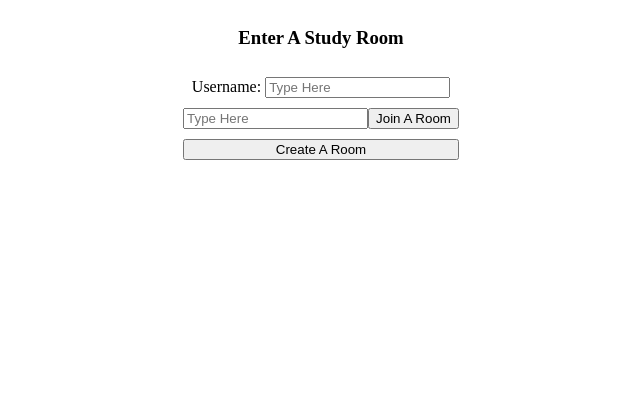
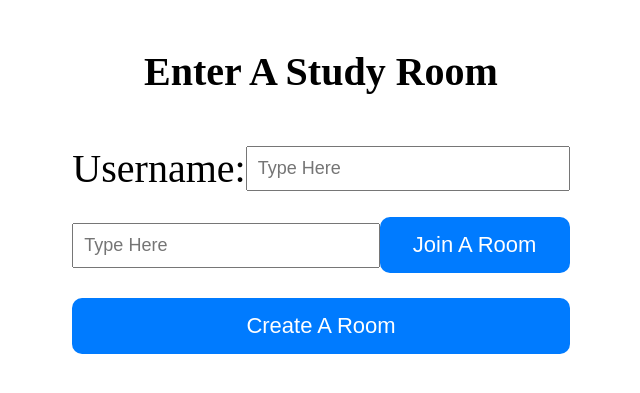
Before and after one commit to alanw10/StudyRooms, a Flask app: page / in a window 1280 px wide. Shown: the top 393 px of the page, without its empty margins (319-959 px from the left). Run offline with Flask 3, Linux system fonts and the light colour scheme; some libraries are stand-ins or nearby versions.

Commit message:
new things
layout for front page

```diff
--- a/static/css/style.css
+++ b/static/css/style.css
@@ -2,6 +2,7 @@
     display: flex;
     align-items: center;
     justify-content: center;
+
 }
 
 
@@ -11,14 +12,66 @@
     align-items: center;
     justify-content: center;
     gap: 10px;
+
+
+
+
 }
+.study{
+    font-size:40px;
+}
+
+/* Centered input fields */
+.input-container {
+    display: flex;
+    justify-content: center;
+    align-items: center;
+    margin-bottom: 15px; /* Add some margin for spacing */
+}
+
+.center-input {
+    width: 300px; /* Adjust the width as needed */
+    padding: 10px; /* Add padding for better appearance */
+    font-size: 18px; /* Increase font size */
+}
+
+
+.Username{
+    font-size: 40px;
+
+
+}
+/* Centered button */
+.center-button {
+    width: 40%;
+    font-size: 22px;
+    padding: 15px 20px;
+    border-radius: 10px;
+    background-color: #007bff; /* Change background color if needed */
+    color: #fff; /* Change text color for better visibility */
+    border: none;
+    cursor: pointer;
+    transition: background-color 0.3s ease;; /* Add some spacing between input and button */
+}
+
+
+
 .join {
     display: flex;
     flex-direction: row;
     width: 100%;
 }
-.create-btn {
-    width: 100%;
+    .create-btn {
+        width: 100%;
+        font-size: 22px; /* Increase font size for emphasis */
+        padding: 15px 20px; /* Increase padding for button size */
+        border-radius: 10px; /* Add border radius for rounded corners */
+        background-color: #007bff; /* Change background color if needed */
+        color: #fff; /* Change text color for better visibility */
+        border: none; /* Remove border for a cleaner look */
+        cursor: pointer;
+        transition: background-color 0.3s ease;
+
 }
 .message-box {
     position: absolute;
@@ -66,6 +119,7 @@ h2 {
 
 }
 
+
 .muted {
     font-size: 10px;
     color: darkgray
--- a/templates/home.html
+++ b/templates/home.html
@@ -1,15 +1,16 @@
-{% extends 'base.html' %} {% block content %}
-<form method="post" class = "buttons">
-    <h3>Enter A Study Room</h3>
-    <div>
-        <label>Username:</label>
-        <input type = "text" placeholder = "Type Here" name = "name" value = "{{name}}"/>
+{% extends 'base.html' %}
+{% block content %}
+<form method="post" class="buttons">
+    <h3 class="study">Enter A Study Room</h3>
+    <div class="input-container">
+        <label class = "Username">Username:</label>
+        <input type="text" placeholder="Type Here" name="name" value="{{name}}" class="center-input"/>
     </div>
-    <div class = "join">
-        <input type = "text" placeholder= "Type Here" name = "code" value = "{{code}}"/>
-        <button type = "submit" name = "join" >Join A Room</button>
+    <div class="input-container join">
+        <input type="text" placeholder="Type Here" name="code" value="{{code}}" class="center-input"/>
+        <button type="submit" name="join" class="center-button">Join A Room</button>
     </div>
-    <button type = "submit" name = "create" class = "create-btn">Create A Room</button>
+    <button type="submit" name="create" class="create-btn">Create A Room</button>
     {% if error %}
     <ul>
         <li>{{error}}</li>
```
